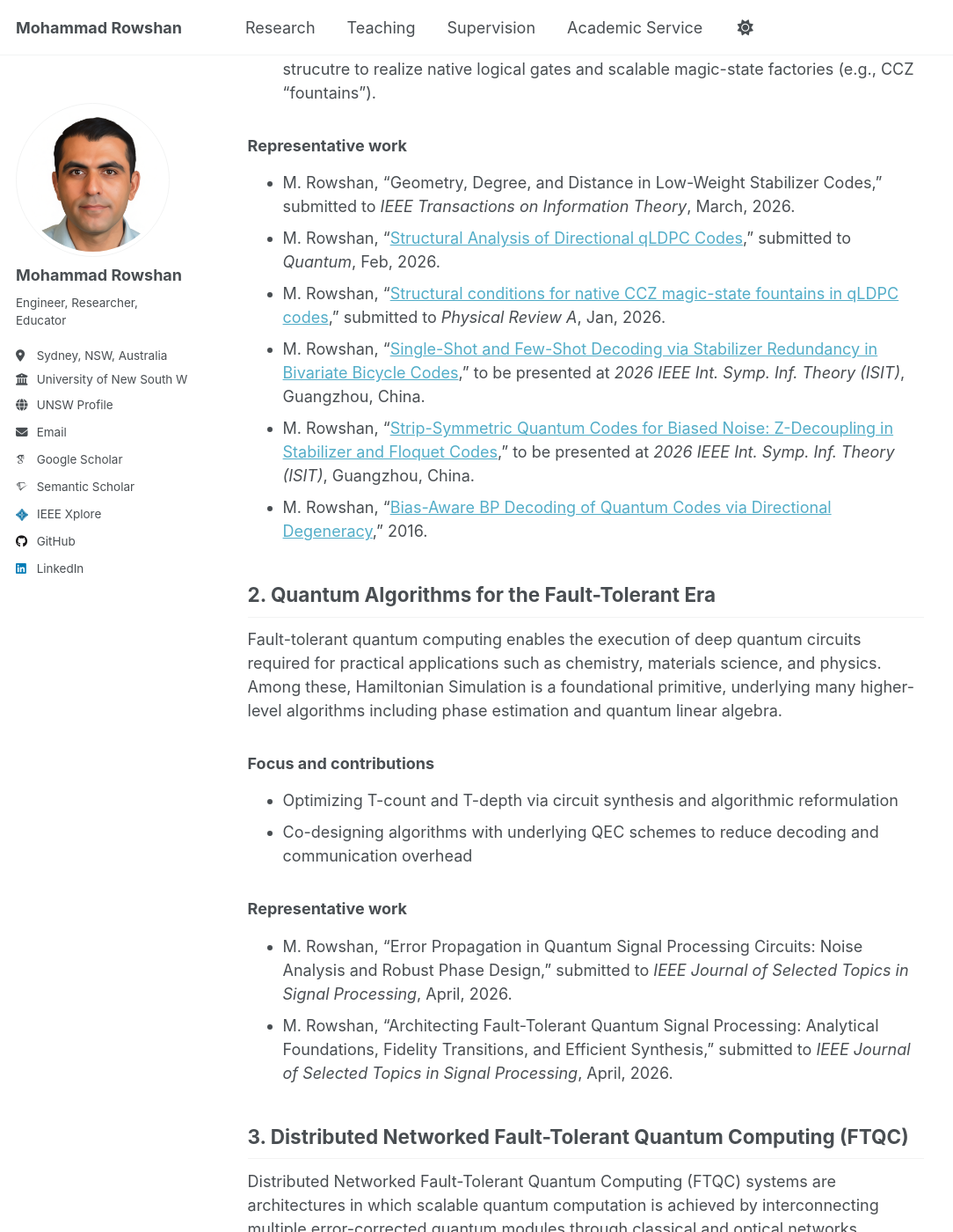
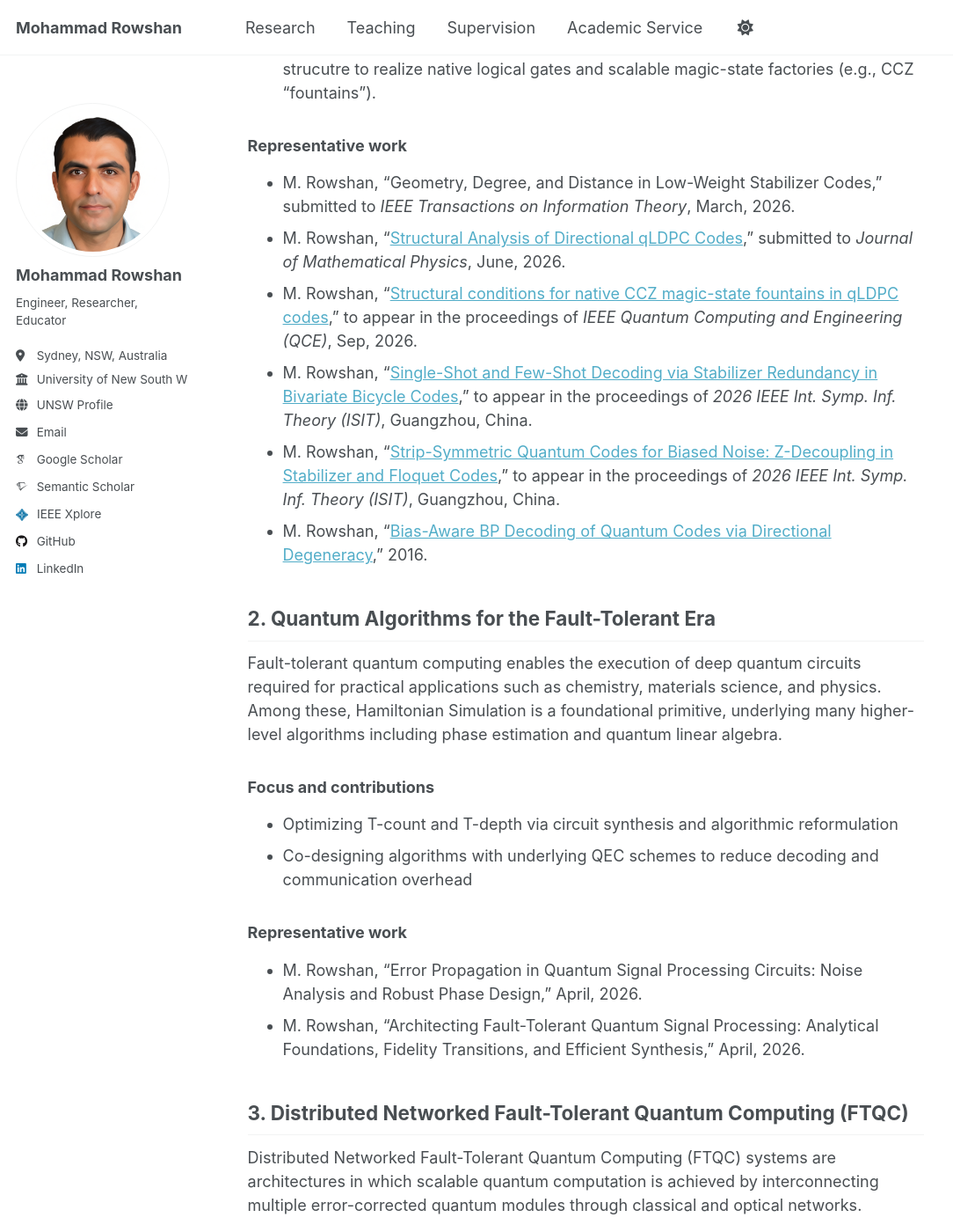
Before and after one commit to mohammad-rowshan/mohammad-rowshan.github.io, a Jekyll site: the page built from _pages/research.md, in a window 1280 px wide and 1400 px high, scrolled down 1451 px. Shown: the whole window at 88% size, without its empty margins (0-1084 px from the left). Built offline with Jekyll 4.4.1, drawn with Linux system fonts in a browser that asks for light colours; some web fonts are replaced; a script that is not in the unit is left out; comment, search, counter and statistics services are not loaded.

Commit message:
Update research.md

```diff
--- a/_pages/research.md
+++ b/_pages/research.md
@@ -40,10 +40,10 @@ Quantum error correction (QEC) is a foundational technique that enables reliable
 ### Representative work
 
 - M. Rowshan, “Geometry, Degree, and Distance in Low-Weight Stabilizer Codes,” submitted to *IEEE Transactions on Information Theory*, March, 2026.
-- M. Rowshan, “[Structural Analysis of Directional qLDPC Codes](https://arxiv.org/pdf/2602.19057),” submitted to *Quantum*, Feb, 2026.
-- M. Rowshan, “[Structural conditions for native CCZ magic-state fountains in qLDPC codes](https://arxiv.org/pdf/2601.22489),” submitted to *Physical Review A*, Jan, 2026.
-- M. Rowshan, “[Single-Shot and Few-Shot Decoding via Stabilizer Redundancy in Bivariate Bicycle Codes](https://arxiv.org/pdf/2601.01137),” to be presented at *2026 IEEE Int. Symp. Inf. Theory (ISIT)*, Guangzhou, China.
-- M. Rowshan, “[Strip-Symmetric Quantum Codes for Biased Noise: Z-Decoupling in Stabilizer and Floquet Codes](https://arxiv.org/pdf/2601.03623),” to be presented at *2026 IEEE Int. Symp. Inf. Theory (ISIT)*, Guangzhou, China.
+- M. Rowshan, “[Structural Analysis of Directional qLDPC Codes](https://arxiv.org/pdf/2602.19057),” submitted to *Journal of Mathematical Physics*, June, 2026.
+- M. Rowshan, “[Structural conditions for native CCZ magic-state fountains in qLDPC codes](https://arxiv.org/pdf/2601.22489),” to appear in the proceedings of *IEEE Quantum Computing and Engineering (QCE)*, Sep, 2026.
+- M. Rowshan, “[Single-Shot and Few-Shot Decoding via Stabilizer Redundancy in Bivariate Bicycle Codes](https://arxiv.org/pdf/2601.01137),” to appear in the proceedings of *2026 IEEE Int. Symp. Inf. Theory (ISIT)*, Guangzhou, China.
+- M. Rowshan, “[Strip-Symmetric Quantum Codes for Biased Noise: Z-Decoupling in Stabilizer and Floquet Codes](https://arxiv.org/pdf/2601.03623),” to appear in the proceedings of *2026 IEEE Int. Symp. Inf. Theory (ISIT)*, Guangzhou, China.
 - M. Rowshan, “[Bias-Aware BP Decoding of Quantum Codes via Directional Degeneracy](https://arxiv.org/pdf/2601.07240),” 2016.
 
 
@@ -59,8 +59,8 @@ Fault-tolerant quantum computing enables the execution of deep quantum circuits
 
 ### Representative work
 
-- M. Rowshan, “Error Propagation in Quantum Signal Processing Circuits: Noise Analysis and Robust Phase Design,” submitted to *IEEE Journal of Selected Topics in Signal Processing*, April, 2026.
-- M. Rowshan, “Architecting Fault-Tolerant Quantum Signal Processing: Analytical Foundations, Fidelity Transitions, and Efficient Synthesis,” submitted to *IEEE Journal of Selected Topics in Signal Processing*, April, 2026.
+- M. Rowshan, “Error Propagation in Quantum Signal Processing Circuits: Noise Analysis and Robust Phase Design,” April, 2026.
+- M. Rowshan, “Architecting Fault-Tolerant Quantum Signal Processing: Analytical Foundations, Fidelity Transitions, and Efficient Synthesis,” April, 2026.
 
 
 ## 3. Distributed Networked Fault-Tolerant Quantum Computing (FTQC)
```
